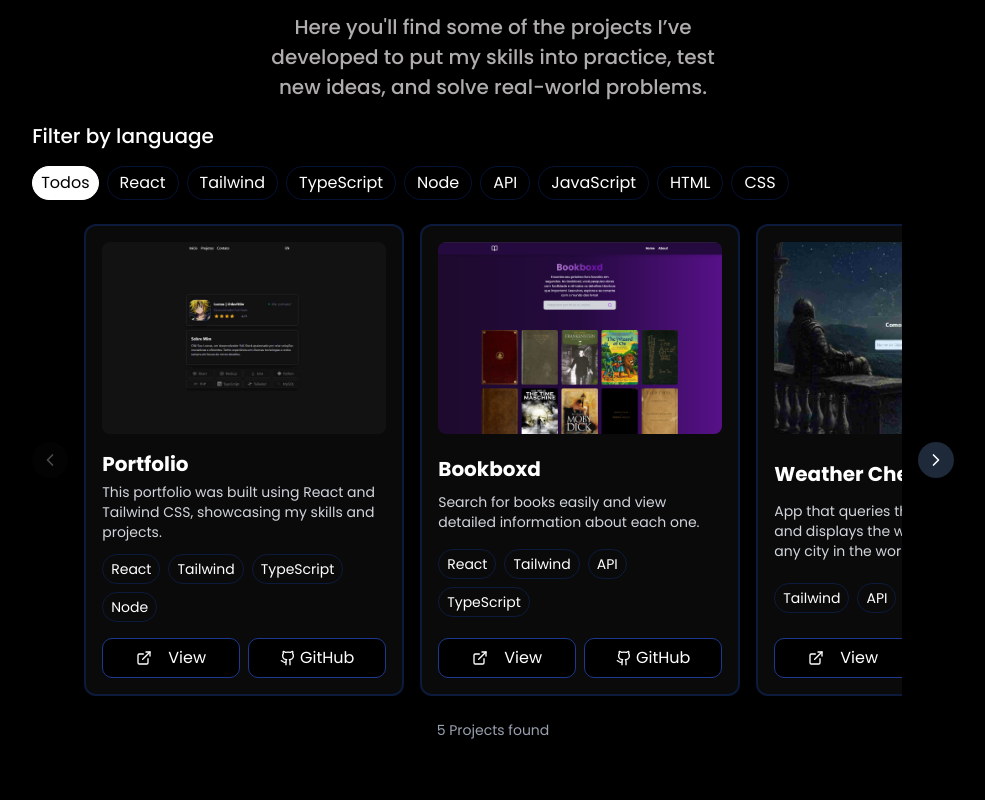
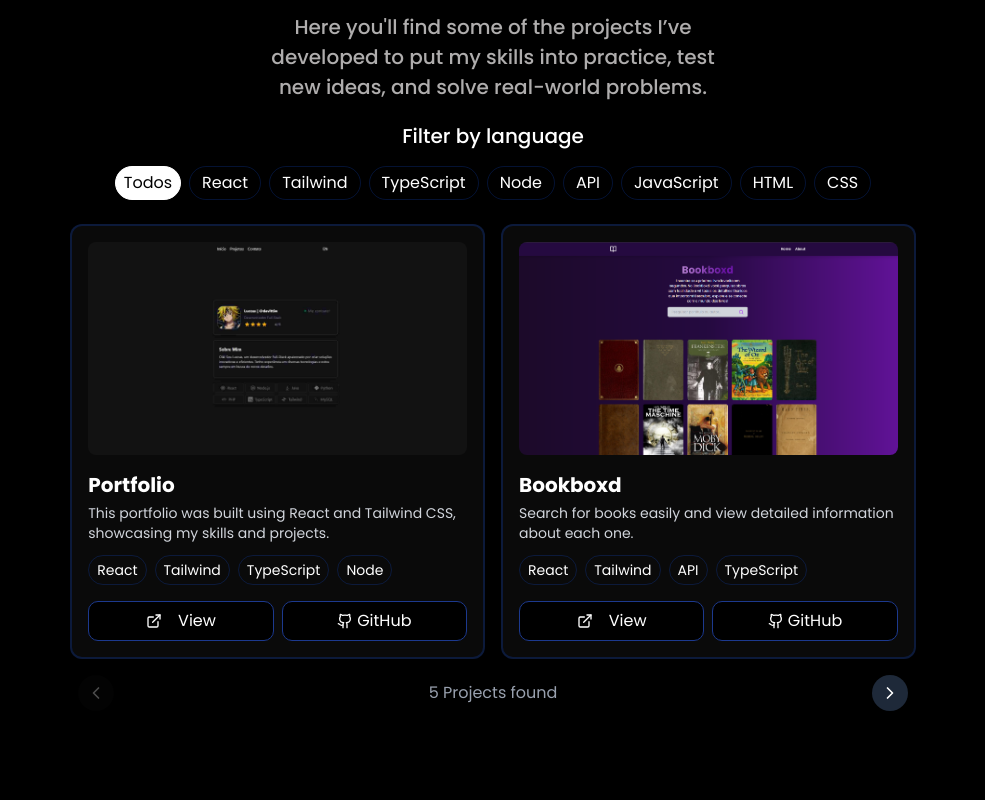
Before and after one commit to davittiw/portifolio-davittiw, a React (Vite) app: page / in a window 1280 px wide. Shown: the part 1740-2540 px from the top of the page, without its empty margins (147-1132 px from the left). Built offline with nearby package versions, Linux system fonts and the light colour scheme.

Commit message:
correct carousel cards

```diff
--- /dev/null
+++ b/NOTE.tsx
@@ -0,0 +1,156 @@
+import { useEffect, useRef, useState } from "react";
+import { useTranslation } from "react-i18next";
+import projects from "../../../data/Projects"; // ajuste se necessário
+import { ExternalLink, Github, ChevronLeft, ChevronRight } from "lucide-react";
+
+export default function ProjectsCarousel() {
+  const { t } = useTranslation();
+  const [selectedTech, setSelectedTech] = useState<string | null>(null);
+  const [currentIndex, setCurrentIndex] = useState(0);
+  const [sliceCount, setSliceCount] = useState(3);
+  const containerRef = useRef<HTMLDivElement | null>(null);
+
+  // Observa a largura real da div de 90% da tela
+  useEffect(() => {
+    const observer = new ResizeObserver((entries) => {
+      const width = entries[0].contentRect.width;
+
+      if (width <= 640) {
+        setSliceCount(1);
+      } else if (width <= 1024) {
+        setSliceCount(2);
+      } else {
+        setSliceCount(3);
+      }
+    });
+
+    if (containerRef.current) observer.observe(containerRef.current);
+    return () => {
+      if (containerRef.current) observer.unobserve(containerRef.current);
+    };
+  }, []);
+
+  // Filtra os projetos por tecnologia
+  const filtered = selectedTech
+    ? projects.filter((p) => p.techs.includes(selectedTech))
+    : projects;
+
+  const maxIndex = Math.max(0, filtered.length - sliceCount);
+
+  // Garante que currentIndex não ultrapasse o máximo
+  useEffect(() => {
+    if (currentIndex > maxIndex) setCurrentIndex(maxIndex);
+  }, [currentIndex, maxIndex]);
+
+  const currentProjects = filtered.slice(
+    currentIndex,
+    currentIndex + sliceCount
+  );
+
+  const allTechs = [...new Set(projects.flatMap((p) => p.techs))];
+
+  // Navegação
+  const handlePrev = () => {
+    setCurrentIndex((prev) => Math.max(0, prev - sliceCount));
+  };
+
+  const handleNext = () => {
+    setCurrentIndex((prev) => Math.min(maxIndex, prev + sliceCount));
+  };
+
+  return (
+    <section className="flex justify-center w-full py-6">
+      <div ref={containerRef} className="w-[90%]">
+        {/* Filtro de tecnologias */}
+        <div className="flex flex-wrap gap-3 justify-center mb-6">
+          {allTechs.map((tech) => (
+            <button
+              key={tech}
+              className={`px-3 py-1 border rounded-full ${
+                selectedTech === tech
+                  ? "bg-blue-600 text-white"
+                  : "border-blue-600 text-blue-400 hover:bg-blue-800/20"
+              }`}
+              onClick={() =>
+                setSelectedTech((prev) => (prev === tech ? null : tech))
+              }
+            >
+              {tech}
+            </button>
+          ))}
+        </div>
+
+        {/* Navegação esquerda e direita */}
+        <div className="flex items-center gap-4">
+          <button
+            onClick={handlePrev}
+            disabled={currentIndex === 0}
+            className="p-2 bg-blue-800/20 rounded-full disabled:opacity-30"
+          >
+            <ChevronLeft />
+          </button>
+
+          {/* CARDS */}
+          <div className="flex gap-4 overflow-hidden w-full">
+            {currentProjects.map((project) => (
+              <div
+                key={project.title}
+                className="w-full rounded-xl border-2 blur-bg border-blue-600/20 p-4 flex flex-col justify-between"
+              >
+                <div className="w-full aspect-video mb-4 flex items-center justify-center">
+                  <img
+                    src={project.image}
+                    alt={project.title}
+                    className="w-full h-full object-cover rounded-lg"
+                  />
+                </div>
+
+                <h3 className="text-xl font-bold">{t(project.title)}</h3>
+                <p className="text-sm text-gray-300 mt-1">
+                  {t(project.description)}
+                </p>
+
+                <div className="flex flex-wrap gap-2 mt-3">
+                  {project.techs.map((tech) => (
+                    <span
+                      key={tech}
+                      className="px-2 py-1 text-sm border border-blue-600/20 rounded-full text-white"
+                    >
+                      {tech}
+                    </span>
+                  ))}
+                </div>
+
+                <div className="flex gap-2 mt-4">
+                  <a
+                    href={project.siteUrl}
+                    target="_blank"
+                    className="flex-1 classe-livre gap-4 px-3 py-2 button border transition"
+                  >
+                    <ExternalLink size={16} />
+                    {t("Projects.button-see")}
+                  </a>
+                  <a
+                    href={project.repoUrl}
+                    target="_blank"
+                    className="flex-1 classe-livre gap-1 px-3 py-2 button border transition"
+                  >
+                    <Github size={16} /> GitHub
+                  </a>
+                </div>
+              </div>
+            ))}
+          </div>
+
+          <button
+            onClick={handleNext}
+            disabled={currentIndex >= maxIndex}
+            className="p-2 bg-blue-800/20 rounded-full disabled:opacity-30"
+          >
+            <ChevronRight />
+          </button>
+        </div>
+      </div>
+    </section>
+  );
+}
--- a/src/components/home-folder/contact/Contact.tsx
+++ b/src/components/home-folder/contact/Contact.tsx
@@ -4,8 +4,8 @@ import ContactForm from "./ContactForm"
 
 const Contact = () => {
   return (
-    <section id="contact" className="min-h-screen w-full classe-livre">
-      <div className="w-full md:w-[70%] lg:w-[80%] xl:w-[70%] z-5 md:h-100 gap-10 classe-livre flex-col xl:flex-row">
+    <section id="contact" className="min-h-screen w-full classe-livre mb-3">
+      <div className="w-full md:w-[70%] lg:w-[80%] xl:w-[70%] gap-10 classe-livre flex-col xl:flex-row">
         <ContactForm />
         <ContactSocial />
       </div>
--- a/src/components/home-folder/contact/ContactSocial.tsx
+++ b/src/components/home-folder/contact/ContactSocial.tsx
@@ -64,11 +64,13 @@ const SocialLinks = () => {
   ];
 
   return (
-    <section className="w-[90%] h-full md:w-1/2 classe-livre flex-col">
+    <section className="w-[90%] h-full md:w-1/2 px-5 classe-livre flex-col">
       <div className="w-full sm:w-120 md:w-120: lg:w-120 flex flex-col">
         <div className="text-left mb-3 text-gray-200">
           <h3 className="text-2xl font-bold">{t("Contact.Social.title")}</h3>
-          <p className="text-gray-400 text-md sm:text-lg">{t("Contact.Social.description")}</p>
+          <p className="text-gray-400 text-md sm:text-lg">
+            {t("Contact.Social.description")}
+          </p>
         </div>
 
         <div className="grid grid-cols-2 gap-4 justify-center">
--- a/src/components/home-folder/landing/Inicio.tsx
+++ b/src/components/home-folder/landing/Inicio.tsx
@@ -7,7 +7,7 @@ const Inicio = () => {
   return (
     <section
       id="home"
-      className="relative w-[90%] min-h-screen text-white flex gap-10 justify-center items-center"
+      className="w-[90%] min-h-screen text-white flex gap-10 justify-center items-center"
     >
       <div className="w-[90%] md:w-[100%] lg:w-[90%] flex flex-col md:flex-row justify-center items-center gap-10">
         <div className="w-[90%] md:w-[50%] text-center">
--- a/src/components/home-folder/project/ProjectCarousel.tsx
+++ b/src/components/home-folder/project/ProjectCarousel.tsx
@@ -1,46 +1,43 @@
-import { useState, useEffect } from "react";
+import { useState, useRef, useEffect } from "react";
 import projects from "../../../data/Projects";
 import { ChevronLeft, ChevronRight, ExternalLink, Github } from "lucide-react";
 import { useTranslation } from "react-i18next";
-
-const allTechs = [...new Set(projects.flatMap((p) => p.techs))];
 
 export default function ProjectsCarousel() {
   const { t } = useTranslation();
   const [selectedTech, setSelectedTech] = useState<string | null>(null);
   const [currentIndex, setCurrentIndex] = useState(0);
   const [sliceCount, setSliceCount] = useState(3);
+  const containerRef = useRef<HTMLDivElement | null>(null);
 
   useEffect(() => {
-    function handleResize() {
-      const w = window.innerWidth;
-      if (w <= 640) {
-        setSliceCount(1); // sm e menor
-      } else if (w <= 768) {
-        setSliceCount(2); // md
+    const observer = new ResizeObserver((entries) => {
+      const width = entries[0].contentRect.width;
+
+      if (width <= 640) {
+        setSliceCount(1);
+      } else if (width <= 1024) {
+        setSliceCount(2);
       } else {
-        setSliceCount(3); // lg e maiores
+        setSliceCount(3);
       }
-    }
+    });
 
-    handleResize();
-    window.addEventListener("resize", handleResize);
-
-    return () => window.removeEventListener("resize", handleResize);
+    if (containerRef.current) observer.observe(containerRef.current);
+    return () => {
+      if (containerRef.current) observer.unobserve(containerRef.current);
+    };
   }, []);
 
   const filtered = selectedTech
-    ? projects.filter((p) => p.techs.includes(selectedTech))
-    : projects;
+  ? projects.filter((p) => p.techs.includes(selectedTech))
+  : projects;
 
-  // Limita currentIndex para não passar do máximo possível
   const maxIndex = Math.max(0, filtered.length - sliceCount);
 
   // Ajusta currentIndex caso tenha passado do limite (ex: quando filtra e reduz array)
   useEffect(() => {
-    if (currentIndex > maxIndex) {
-      setCurrentIndex(maxIndex);
-    }
+    if (currentIndex > maxIndex) setCurrentIndex(maxIndex);
   }, [currentIndex, maxIndex]);
 
   const currentProjects = filtered.slice(
@@ -48,10 +45,13 @@ export default function ProjectsCarousel() {
     currentIndex + sliceCount
   );
 
+  const allTechs = [...new Set(projects.flatMap((p) => p.techs))];
+
   return (
-    <section className="w-[90%] md:w-[80%] text-white max-w-6xl mx-auto">
-      <h2 className="text-xl mb-4 font-medium">{t("Projects.filter")}</h2>
-
+    <section className="w-[80%] flex items-center flex-col text-white max-w-5xl mx-auto ">
+      <h2 className="text-xl mb-4 text-left font-medium">
+        {t("Projects.filter")}
+      </h2>
       {/* Botões de filtro por linguagem */}
       <div className="flex flex-wrap gap-2 mb-6">
         <button
@@ -86,29 +86,24 @@ export default function ProjectsCarousel() {
         ))}
       </div>
 
-        {/* Cards */}
-      <div className="flex items-center justify-center gap-4">
-      {/* Botoes do carrossel */}
-        <button
-          disabled={currentIndex === 0}
-          onClick={() => setCurrentIndex((i) => Math.max(i - 1, 0))}
-          className="p-2 blur-bg rounded-full disabled:opacity-30"
+      {/* Cards */}
+      <div className="flex gap-4 w-full items-center justify-center">
+        <div
+          ref={containerRef}
+          className="flex gap-4 w-[90%] items-center justify-center"
         >
-          <ChevronLeft size={20} />
-        </button>
-
-        <div className="flex gap-4 w-full overflow-hidden">
           {currentProjects.map((project) => (
             <div
               key={project.title}
-              className="rounded-xl border-2 w-80 blur-bg border-blue-600/20 p-4 flex flex-col justify-between"
+              style={{ flex: `0 0 ${100 / sliceCount}%` }}
+              className="rounded-xl border-2 blur-bg border-blue-600/20 p-4 flex flex-col justify-between"
             >
               {/* Imagem do projeto */}
-              <div className="w-full h-48 rounded-lg mb-4 flex items-center justify-center">
+              <div className="full aspect-video rounded-lg mb-4 flex items-center justify-center">
                 <img
                   src={project.image}
                   alt={project.title}
-                  className="h-full object-cover rounded-lg"
+                  className="w-full h-full object-cover rounded-lg"
                 />
               </div>
 
@@ -151,6 +146,21 @@ export default function ProjectsCarousel() {
             </div>
           ))}
         </div>
+      </div>
+
+      {/* Botoes do carrossel */}
+      <div className="flex flex-row items-center justify-between w-[90%] mt-4">
+        <button
+          disabled={currentIndex === 0}
+          onClick={() => setCurrentIndex((i) => Math.max(i - 1, 0))}
+          className="p-2 blur-bg rounded-full disabled:opacity-30"
+        >
+          <ChevronLeft size={20} />
+        </button>
+
+        <p className="text-center text-md text-gray-400">
+          {filtered.length} {t("Projects.titles-search")}
+        </p>
 
         <button
           disabled={currentIndex >= maxIndex}
@@ -160,10 +170,6 @@ export default function ProjectsCarousel() {
           <ChevronRight size={20} />
         </button>
       </div>
-
-      <p className="text-center text-sm text-gray-400 mt-6">
-        {filtered.length} {t("Projects.titles-search")}
-      </p>
     </section>
   );
 }
```
